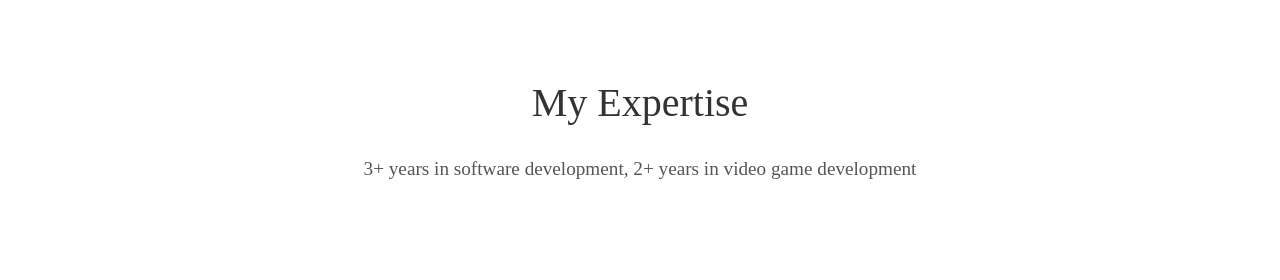
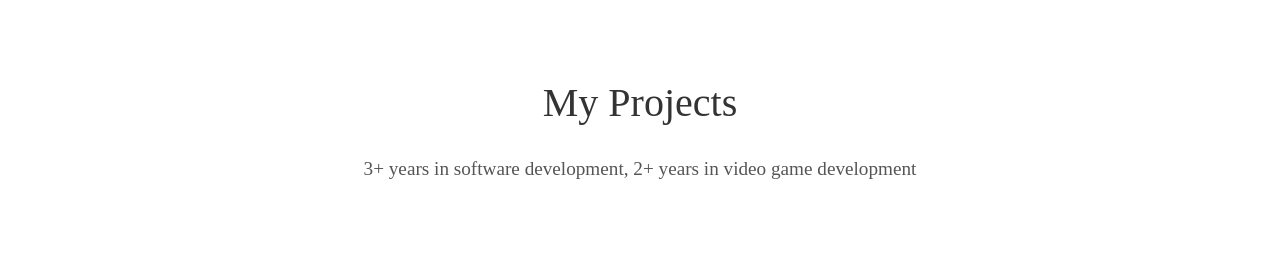
Before and after one commit to michaelsalton/michaelsalton.github.io, a Jekyll site: the page built from index.html, in a window 1280 px wide. Shown: the part 902-1182 px from the top of the page. Built offline with Jekyll 4.4.1, drawn with Linux system fonts in a browser that asks for light colours; some web fonts are replaced.

Commit message:
Update about.html

```diff
--- a/_includes/about.html
+++ b/_includes/about.html
@@ -1,5 +1,5 @@
 <div class="user-details">
-  <h1>My Expertise</h1>
+  <h1>My Projects</h1>
   <p>{{ site.user_description }}</p>
 </div>
 <div class="user">
```
